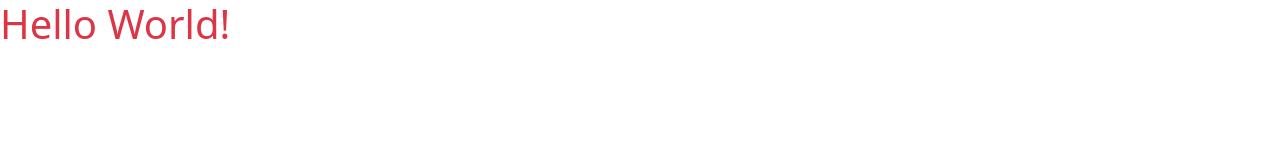
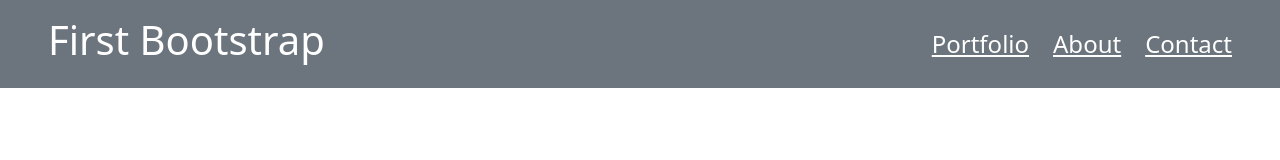
Before and after one commit to rokembarworks/firts-landpage-bootstrap, a plain HTML site: page index.html in a window 1280 px wide. Drawn offline with nearby package versions, Linux system fonts and the light colour scheme.

Commit message:
feat: created in body

```diff
--- a/index.html
+++ b/index.html
@@ -1,13 +1,24 @@
 <!DOCTYPE html>
 <html lang="en">
+
 <head>
     <meta charset="UTF-8">
     <meta name="viewport" content="width=device-width, initial-scale=1.0">
-    <title>Firts Landpage</title>
+    <title>Fisrt Landpage</title>
     <link rel="stylesheet" href="./src/styles/reset.css">
-    <link href="https://cdn.jsdelivr.net/npm/bootstrap@5.3.3/dist/css/bootstrap.min.css" rel="stylesheet" integrity="sha384-QWTKZyjpPEjISv5WaRU9OFeRpok6YctnYmDr5pNlyT2bRjXh0JMhjY6hW+ALEwIH" crossorigin="anonymous">
+    <link href="https://cdn.jsdelivr.net/npm/bootstrap@5.3.3/dist/css/bootstrap.min.css" rel="stylesheet"
+        integrity="sha384-QWTKZyjpPEjISv5WaRU9OFeRpok6YctnYmDr5pNlyT2bRjXh0JMhjY6hW+ALEwIH" crossorigin="anonymous">
 </head>
+
 <body>
-    <h1 class="text-danger">Hello World!</h1>
+    <header class="w-100 bg-secondary py-3 px-5 d-flex align-items-center justify-content-between">
+        <h1 class="text-white" >First Bootstrap</h1>
+        <nav class="d-flex gap-4">
+            <a class="text-white fs-4" href="#portfolio">Portfolio</a>
+            <a class="text-white fs-4" href="#about">About</a>
+            <a class="text-white fs-4" href="#contact">Contact</a>
+        </nav>
+    </header>
 </body>
+
 </html>
```
